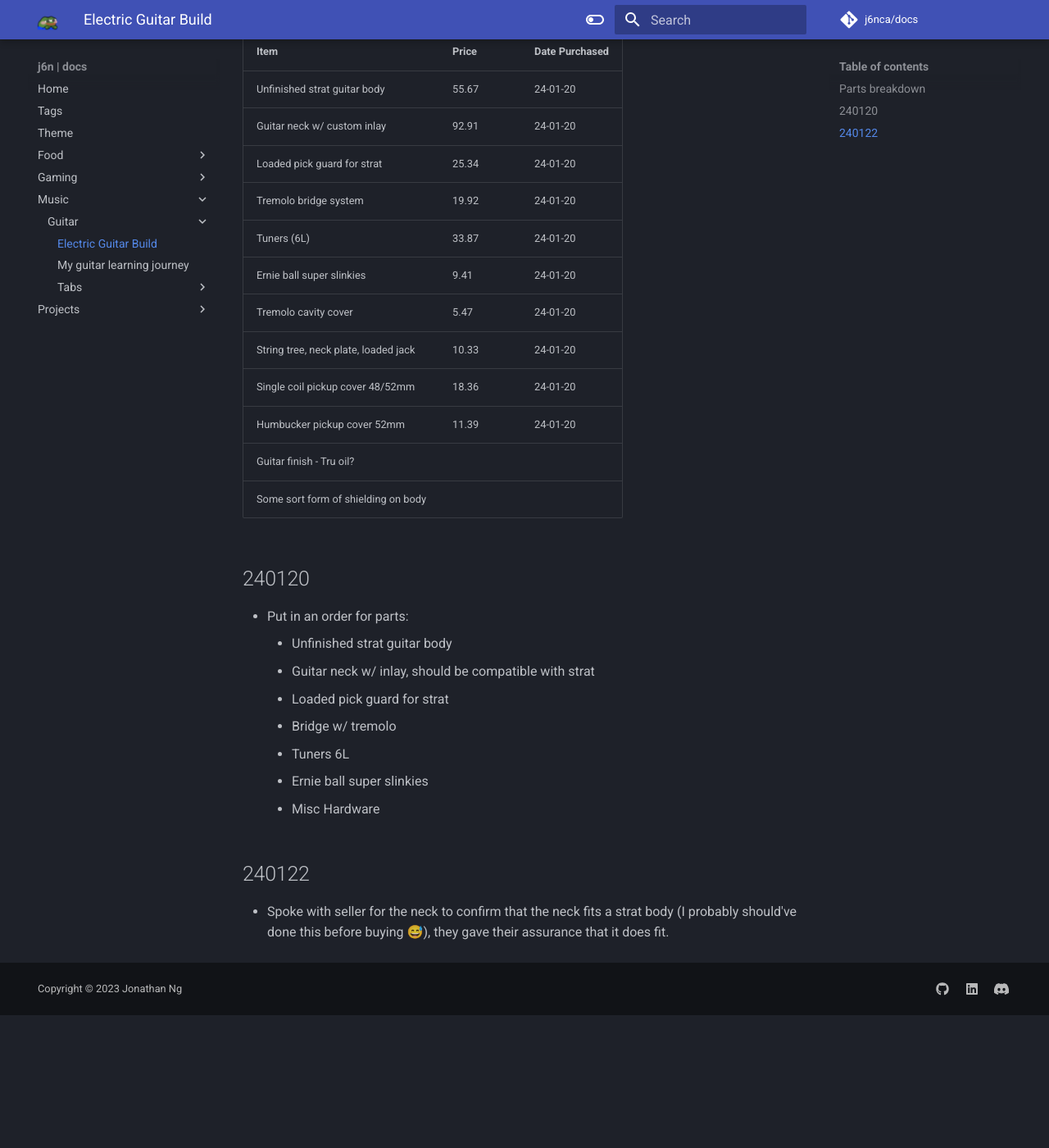
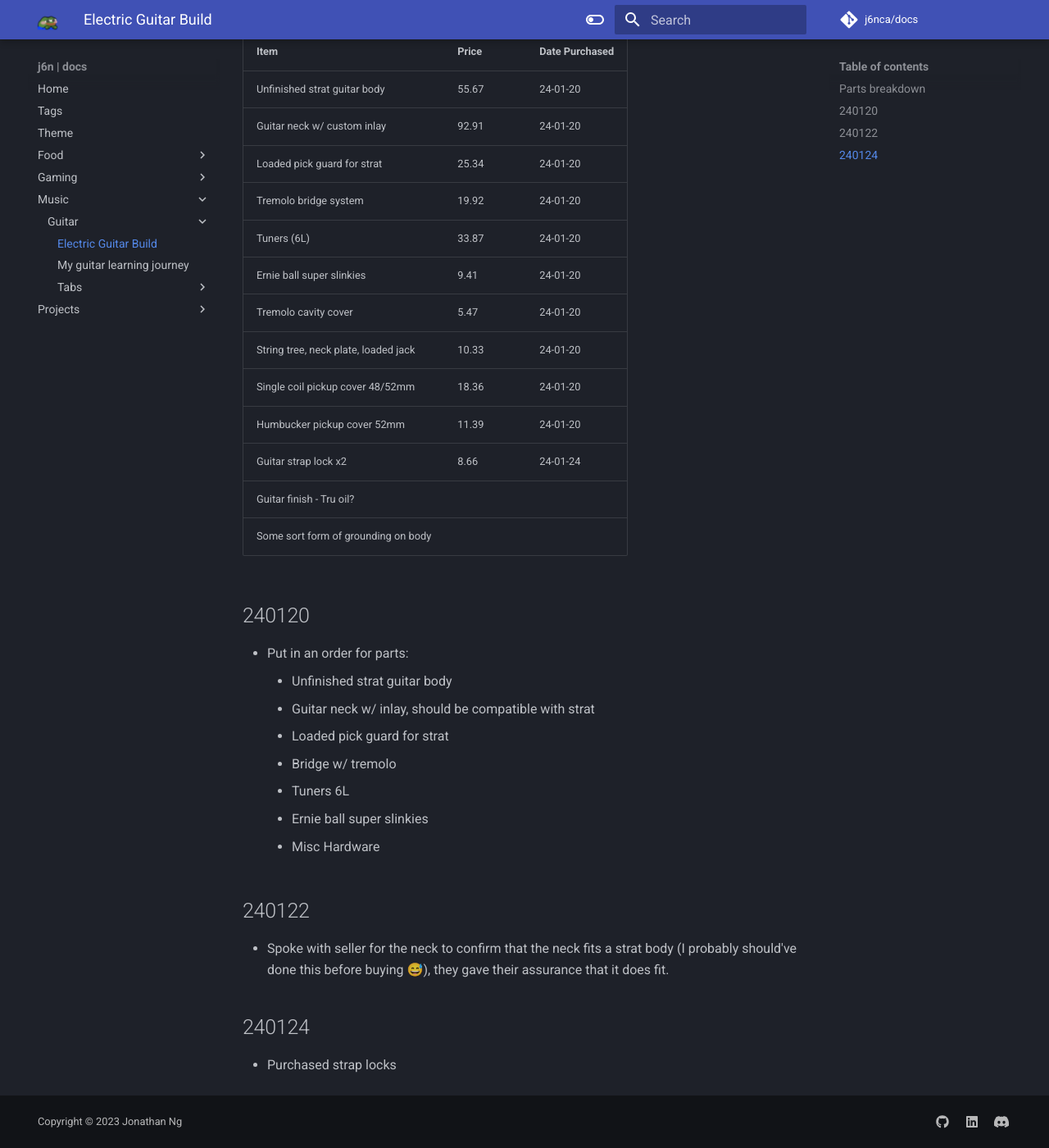
Before and after one commit to j6nca/notes, an MkDocs documentation site: the page built from docs/music/guitar/build.md, in a window 1280 px wide and 1400 px high, scrolled down 256 px. Shown: the whole window at 82% size. Built offline with MkDocs 1.6.1 and Material for MkDocs 9.7.7, drawn with Linux system fonts in a browser that asks for light colours; comment, search, counter and statistics services are not loaded; before the commit the page ends 1494 px from its top, so only the background shows below that.

Commit message:
Update build.md

```diff
--- a/docs/music/guitar/build.md
+++ b/docs/music/guitar/build.md
@@ -16,8 +16,9 @@ This page will outline my thoughts building my very first electric guitar.
 | String tree, neck plate, loaded jack  | 10.33 | 24-01-20       |
 | Single coil pickup cover 48/52mm      | 18.36 | 24-01-20       |
 | Humbucker pickup cover 52mm           | 11.39 | 24-01-20       |
+| Guitar strap lock x2                  |  8.66 | 24-01-24       |
 | Guitar finish - Tru oil?              |       |                |
-| Some sort form of shielding on body   |       |                |
+| Some sort form of grounding on body   |       |                |
 
 ## 240120
 
@@ -33,3 +34,7 @@ This page will outline my thoughts building my very first electric guitar.
 ## 240122
 
 - Spoke with seller for the neck to confirm that the neck fits a strat body (I probably should've done this before buying 😅), they gave their assurance that it does fit.
+
+## 240124
+
+- Purchased strap locks
```
